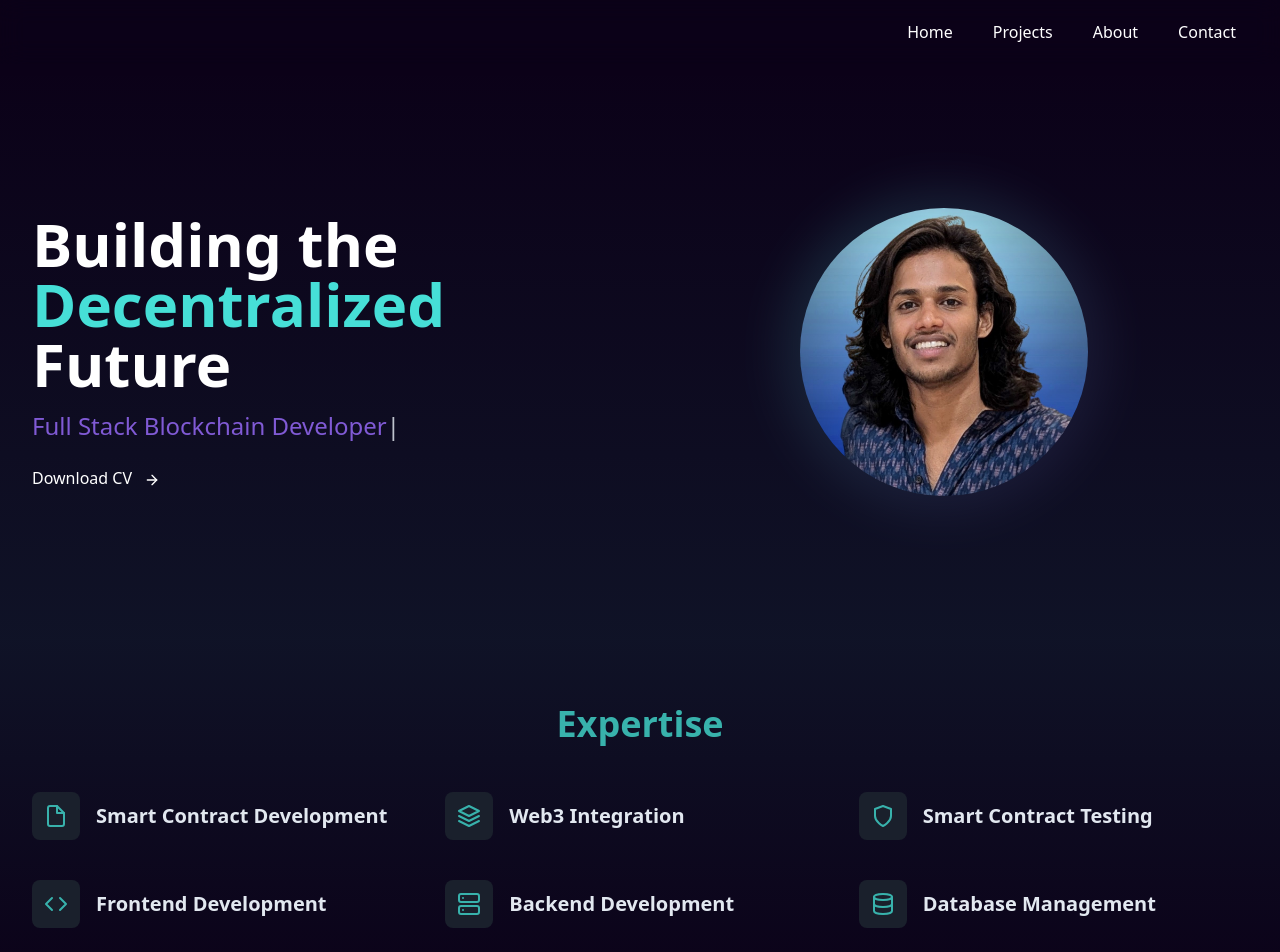
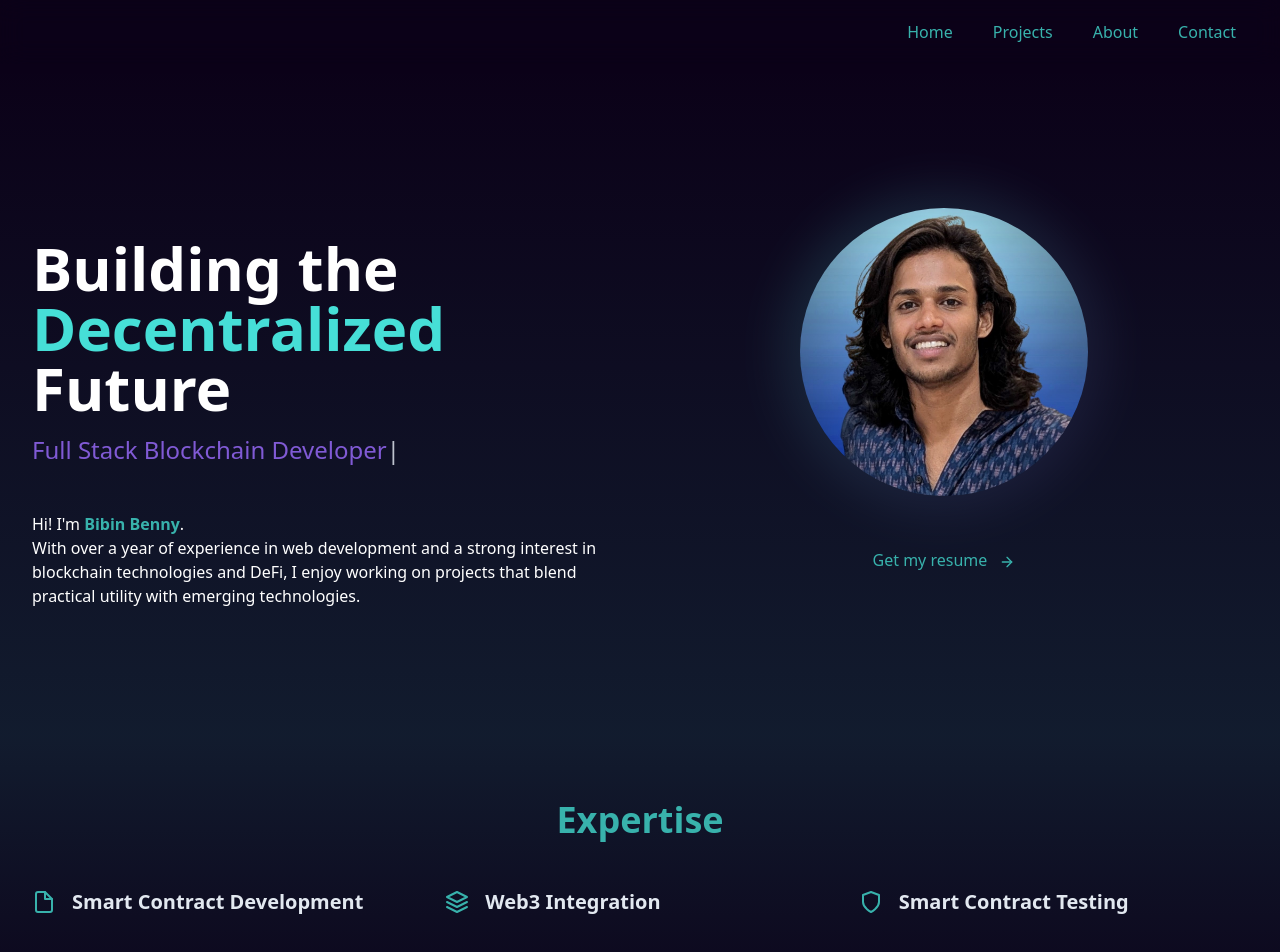
Before and after one commit to BibinBennyPeter/BibinBennyPeter.github.io, a React (Vite) app: page / in a window 1280 px wide. Shown: the top 952 px of the page. Built offline with nearby package versions, Linux system fonts and the light colour scheme.

Commit message:
WIP: add resume download and refine styles

```diff
--- a/src/components/Navbar.tsx
+++ b/src/components/Navbar.tsx
@@ -20,7 +20,7 @@ const Navbar = () => {
   ];
 
   return (
-    <nav className="sticky top-0 z-50 bg-blockchain-dark/90 backdrop-blur-md">
+    <nav className="sticky top-0 z-50 bg-blockchain-dark/90 backdrop-blur-md text-portfolio-teal">
       <div className="max-w-7xl mx-auto px-4 sm:px-6 lg:px-8">
         <div className="flex items-center justify-between h-16">
           <div></div>
--- a/src/pages/Home.tsx
+++ b/src/pages/Home.tsx
@@ -65,8 +65,8 @@ const Home = () => {
   return (
     <div className="hero-section min-h-screen">
       {/* Hero Section */}
-      <section className="bg-gradient-to-b to-portfolio-teal/10 ">
-        <div className="max-w-7xl mx-auto px-4 sm:px-6 lg:px-8 py-20 md:py-32">
+      <section className="bg-gradient-to-b to-portfolio-teal/15 ">
+        <div className="max-w-7xl mx-auto px-4 sm:px-6 lg:px-8 py-12 md:py-32">
           <div className="flex flex-col md:flex-row items-center">
             <div className="md:w-1/2 mb-10 md:mb-0">
               <motion.h1
@@ -75,7 +75,7 @@ const Home = () => {
                 transition={{ duration: 0.8 }}
                 className="text-4xl md:text-5xl lg:text-6xl font-bold text-white mb-4"
               >
-                Building the{" "}
+                Building the {" "}
                 <span className="text-portfolio-teal brightness-125">Decentralized</span>{" "}
                 Future
               </motion.h1>
@@ -84,24 +84,12 @@ const Home = () => {
                 initial={{ opacity: 0 }}
                 animate={{ opacity: 1 }}
                 transition={{ delay: 0.5, duration: 0.8 }}
-                className="text-xl md:text-2xl font-medium text-portfolio-light mb-6 h-8"
+                className="text-xl md:text-2xl font-medium text-portfolio-light h-8"
               >
                 <span className="text-portfolio-purple">{visibleText}</span>
                 <span className="animate-pulse">|</span>
               </motion.div>
 
-              <motion.div
-                initial={{ opacity: 0 }}
-                animate={{ opacity: 1 }}
-                transition={{ delay: 1.5, duration: 0.8 }}
-                className="flex flex-wrap gap-4"
-              >
-                <Link to="projects" className="btn-primary">
-                  Download CV <FiArrowRight className="inline ml-2" />
-                </Link>
-
-                {/*  */}
-              </motion.div>
             </div>
 
             <div className="md:w-1/2 flex justify-center">
@@ -120,11 +108,34 @@ const Home = () => {
               </motion.div>
             </div>
           </div>
+        <div className="md:flex justify-between">
+          <motion.div
+          className="md:w-1/2"
+          >
+          <span className="text-l">
+            Hi! I'm{" "}<span className="text-portfolio-teal font-bold">Bibin Benny</span>.<br/> With over a year of experience in web development and a strong interest in blockchain technologies and DeFi, I enjoy working on projects that blend practical utility with emerging technologies.
+          </span>
+          </motion.div>
+              <motion.div
+                initial={{ opacity: 0 }}
+                animate={{ opacity: 1 }}
+                transition={{ delay: 1.5, duration: 0.8 }}
+                className="flex justify-center md:w-1/2 items-center text-portfolio-teal"
+
+              >
+                <Link to={"https://bit.ly/BibinBenny_CV"} target="_blank" className="btn-primary">
+                  Get my resume <FiArrowRight className="inline ml-2" />
+                </Link>
+
+                {/*  */}
+              </motion.div>
+
+        </div>
         </div>
       </section>
 
       {/* Skills Section */}
-      <section className="py-16 bg-gradient-to-b from-portfolio-teal/10">
+      <section className="py-16 bg-gradient-to-b from-portfolio-teal/15">
         <div className="max-w-7xl mx-auto px-4 sm:px-6 lg:px-8">
           <h2 className="text-center text-3xl md:text-4xl font-bold mb-12 text-white">
 <span className="text-portfolio-teal">Expertise</span>
@@ -144,7 +155,7 @@ const Home = () => {
                 className="card group"
               >
                 <div className="flex items-center space-x-4 mb-4">
-                  <div className="p-3 bg-portfolio-dark rounded-lg text-portfolio-teal group-hover:text-portfolio-purple transition-colors">
+                  <div className="rounded-lg text-portfolio-teal group-hover:text-portfolio-purple transition-colors">
                     {skill.icon}
                   </div>
                   <h3 className="text-xl font-bold text-portfolio-light">
```
